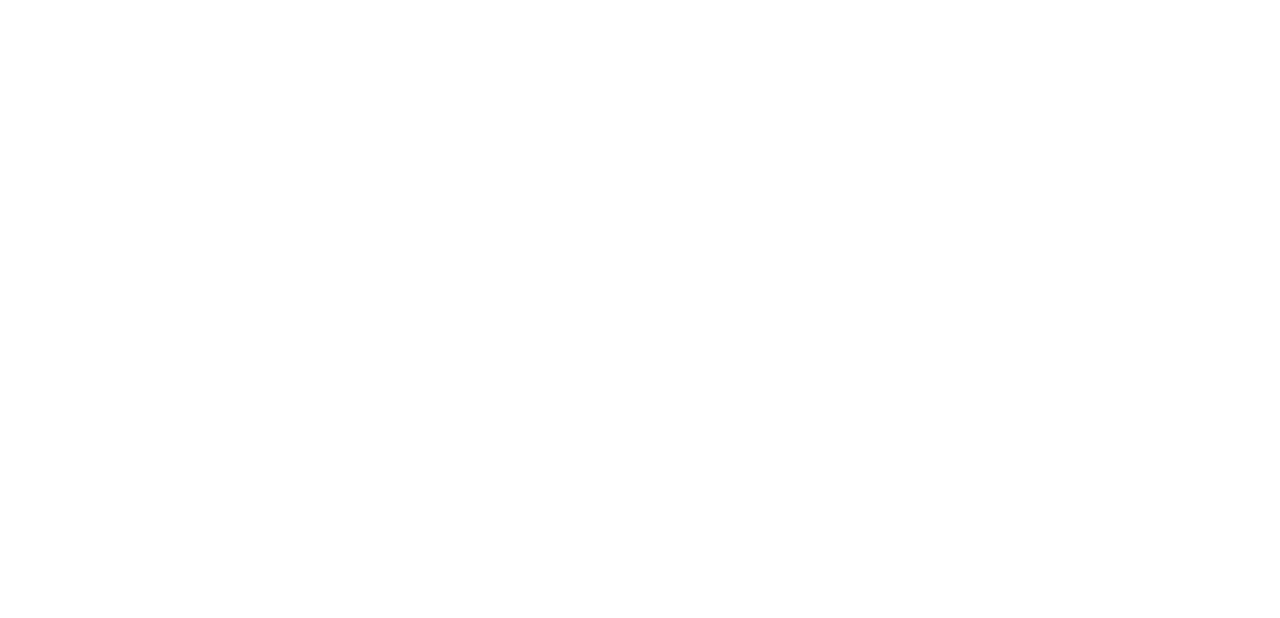
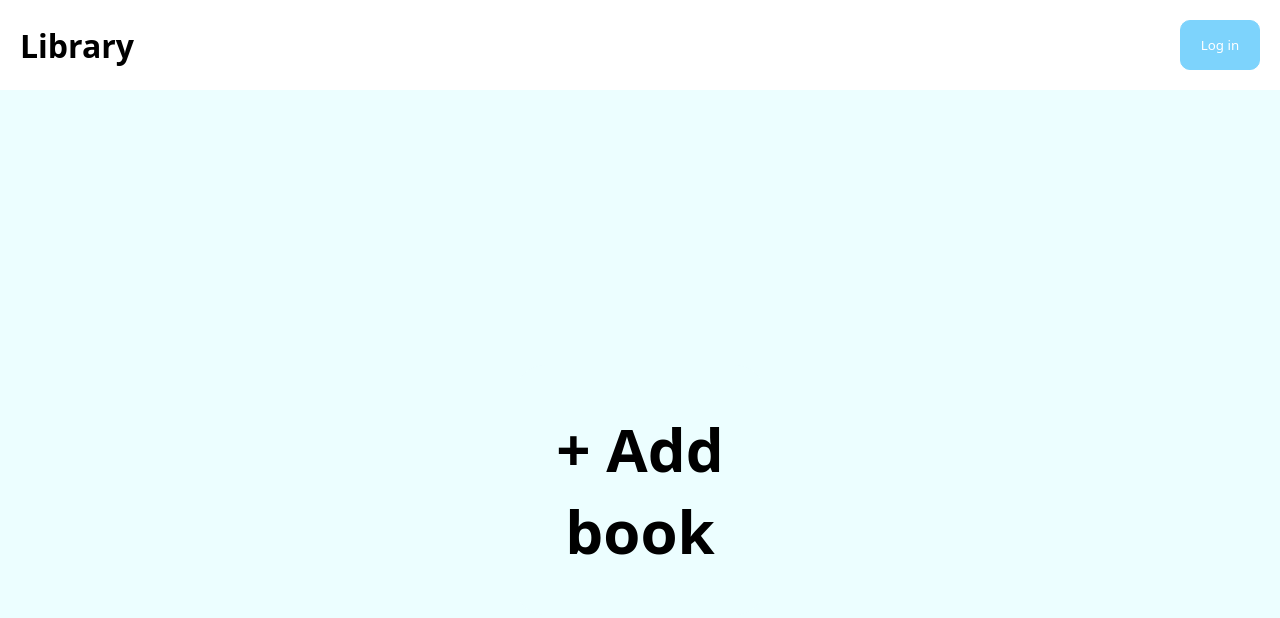
Before and after one commit to nawzaysfinah/library, a plain HTML site: page index.html in a window 1280 px wide. Drawn offline with Linux system fonts and the light colour scheme.

Commit message:
basic CSS

```diff
--- a/index.html
+++ b/index.html
@@ -6,7 +6,22 @@
     <meta name="viewport" content="width=device-width, initial-scale=1.0" />
     <link rel="stylesheet" href="styles.css" />
     <script src="script.js"></script>
-    <title>Document</title>
+
+    <link rel="preconnect" href="https://fonts.googleapis.com" />
+    <link rel="preconnect" href="https://fonts.gstatic.com" crossorigin />
+    <link
+      href="https://fonts.googleapis.com/css2?family=Roboto:ital,wght@0,100;0,300;0,400;0,500;0,700;0,900;1,100;1,300;1,400;1,500;1,700;1,900&display=swap"
+      rel="stylesheet"
+    />
+    <title>Library</title>
   </head>
-  <body></body>
+  <body>
+    <div class="navbar">
+      <h1>Library</h1>
+      <button class="logIn">Log in</button>
+    </div>
+    <div class="main">
+      <button class="addBook">+ Add book</button>
+    </div>
+  </body>
 </html>
--- a/script.js
+++ b/script.js
@@ -0,0 +1,20 @@
+let myLibrary = [];
+
+function Book(title, author, pages, read) {
+  this.title = title;
+  this.author = author;
+  this.pages = pages;
+  this.read = read;
+}
+function addBookToLibrary() {}
+
+const book1 = new Book(
+  "The One Straw Revolution",
+  "Masanobu Fukuoka",
+  "200",
+  true
+);
+
+const book2 = new Book("A Whole New Mind", "Daniel H. Pink", "304", true);
+
+console.log(book2);
--- a/styles.css
+++ b/styles.css
@@ -0,0 +1,46 @@
+* {
+  font-family: system-ui, -apple-system, BlinkMacSystemFont, "Segoe UI", Roboto,
+    Oxygen, Ubuntu, Cantarell, "Open Sans", "Helvetica Neue", sans-serif;
+  margin: 0;
+  padding: 00;
+}
+
+.navbar {
+  display: flex;
+  justify-content: space-between;
+  align-items: center;
+  padding: 20px;
+  border-bottom: 5 px solid yellow;
+}
+
+.logIn {
+  width: 80px;
+  height: 50px;
+  border-radius: 10px;
+  border: 1px solid#7dd3fc;
+  background: #7dd3fc;
+  color: white;
+}
+
+.main {
+  display: flex;
+  align-items: center;
+  justify-content: center;
+  background-color: #ecfeff;
+  height: 100vh;
+}
+
+.addBook {
+  width: 250px;
+  height: 250px;
+  border: 0;
+  background-color: #ecfeff;
+  font-weight: 600;
+  font-size: 60px;
+  border-radius: 30px;
+  word-wrap: break-word;
+}
+
+.addBook:hover {
+  background-color: #fefce8;
+}
```
